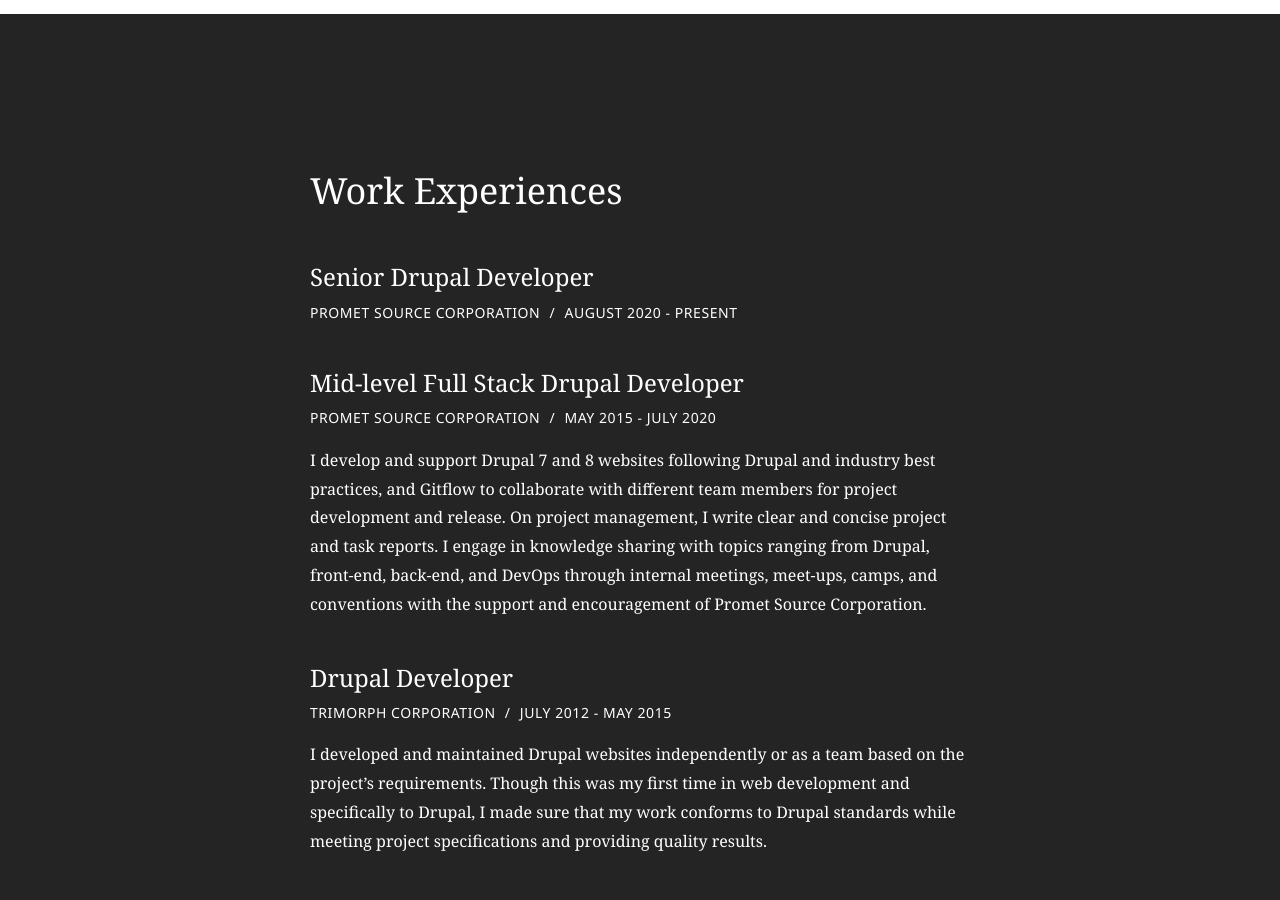
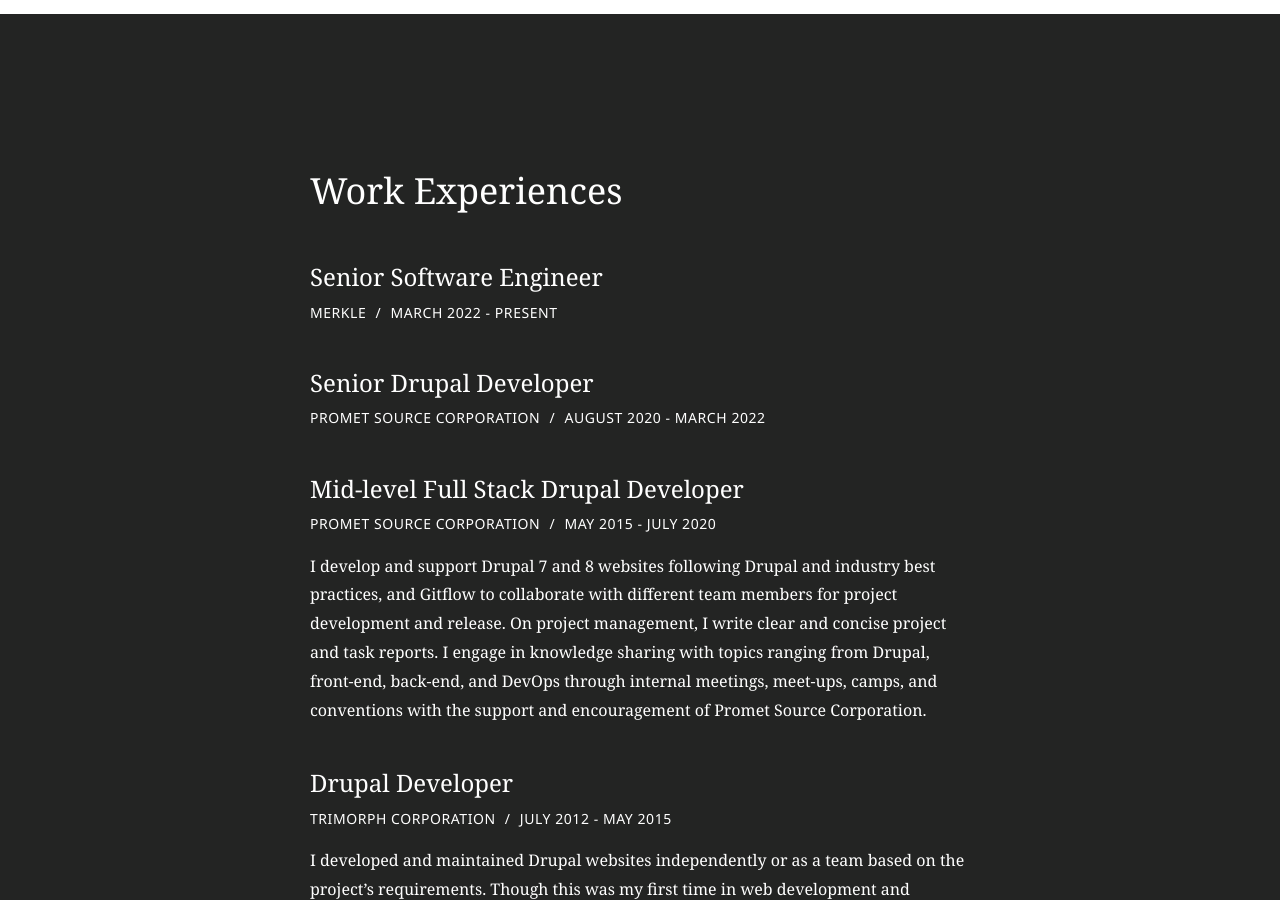
Before and after one commit to leolandotan/leolandotan.github.io, a Jekyll site: the page built from index.html, in a window 1280 px wide and 900 px high, scrolled down 5485 px. Built offline with Jekyll 4.4.1, drawn with Linux system fonts in a browser that asks for light colours.

Commit message:
Add new work experience.

```diff
--- a/index.html
+++ b/index.html
@@ -123,9 +123,16 @@
     <h2 class="section-title">Work Experiences</h2>
 
     <div class="company">
+      <h3>Senior Software Engineer</h3>
+      <ul class="position">
+        <li>Merkle <span class="position-slash">/</span> March 2022 - Present</li>
+      </ul>
+    </div>
+
+    <div class="company">
       <h3>Senior Drupal Developer</h3>
       <ul class="position">
-        <li>Promet Source Corporation <span class="position-slash">/</span> August 2020 - Present</li>
+        <li>Promet Source Corporation <span class="position-slash">/</span> August 2020 - March 2022</li>
       </ul>
     </div>
 
```
